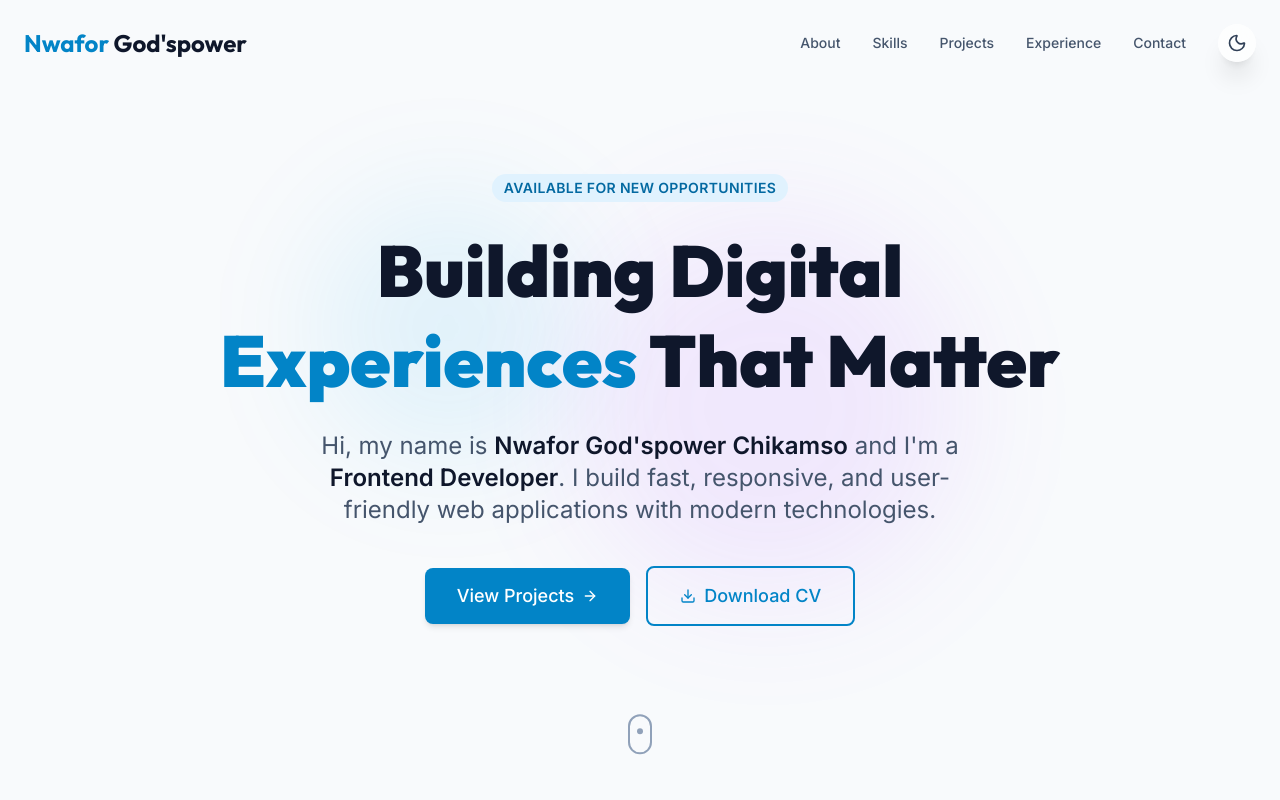
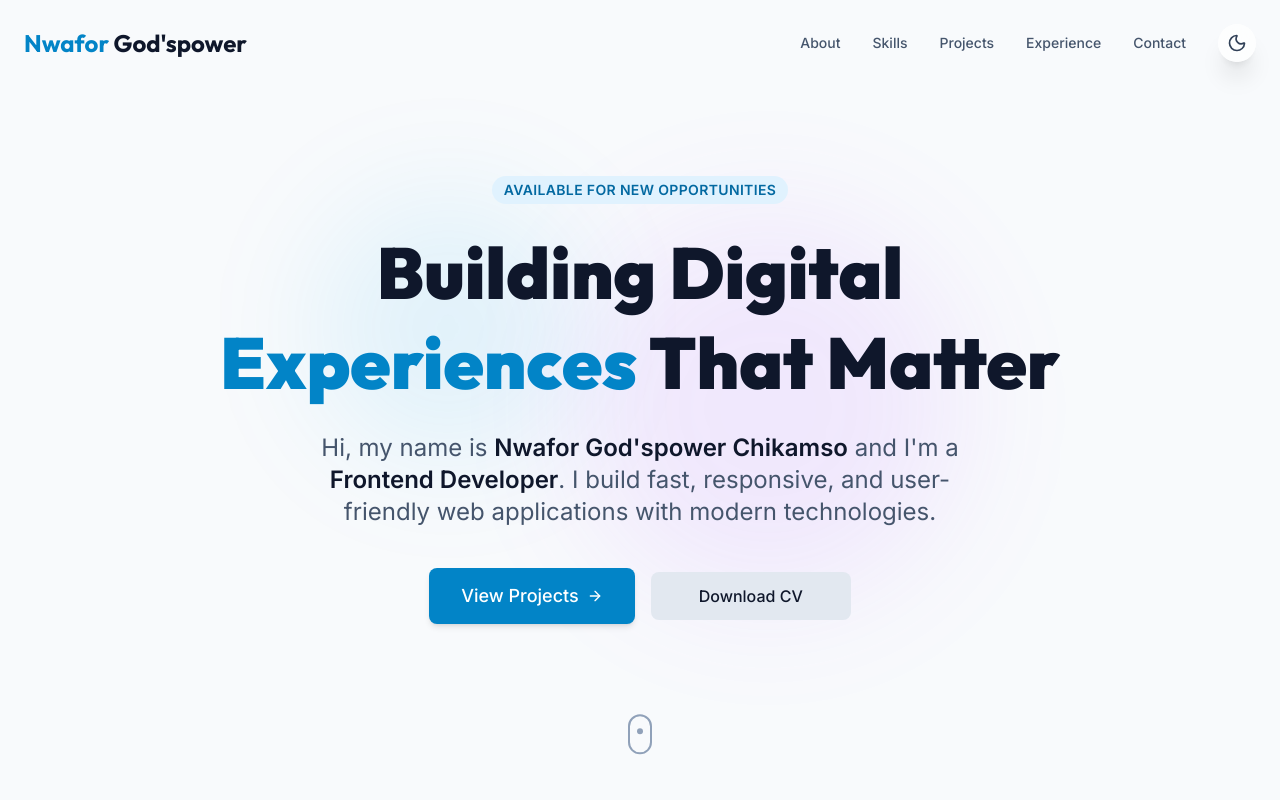
Before and after one commit to chikamso-cmd/portfolio, a React (Vite) app: page / in a window 1280 px wide. Shown: the top 800 px of the page. Built offline with nearby package versions, Linux system fonts and the light colour scheme.

Commit message:
updated the project section and the project description

```diff
--- a/src/components/sections/Hero.tsx
+++ b/src/components/sections/Hero.tsx
@@ -14,7 +14,7 @@ export const Hero = () => {
         <motion.div
           initial={{ opacity: 0, scale: 0.9 }}
           animate={{ opacity: 1, scale: 1 }}
-          transition={{ duration: 0.5 }}
+          transition={{ duration: 0.3 }}
           className="mb-6 inline-block py-1 px-3 rounded-full bg-primary-100 dark:bg-primary-900/30 text-primary-700 dark:text-primary-300 text-sm font-semibold tracking-wide uppercase"
         >
           Available for new opportunities
@@ -23,7 +23,7 @@ export const Hero = () => {
         <motion.h1
           initial={{ opacity: 0, y: 20 }}
           animate={{ opacity: 1, y: 0 }}
-          transition={{ duration: 0.5, delay: 0.1 }}
+          transition={{ duration: 0.3, delay: 0.1 }}
           className="text-5xl md:text-7xl font-display font-black mb-6 text-balance leading-tight"
         >
           Building Digital <span className="text-primary-600 dark:text-primary-400">Experiences</span> That Matter
@@ -32,7 +32,7 @@ export const Hero = () => {
         <motion.p
           initial={{ opacity: 0, y: 20 }}
           animate={{ opacity: 1, y: 0 }}
-          transition={{ duration: 0.5, delay: 0.2 }}
+          transition={{ duration: 0.3, delay: 0.2 }}
           className="text-xl md:text-2xl text-slate-600 dark:text-slate-400 mb-10 max-w-2xl mx-auto text-balance"
         >
           Hi, my name is <span className="font-semibold text-slate-900 dark:text-slate-100">Nwafor God'spower Chikamso</span> and I&apos;m a <span className="font-semibold text-slate-900 dark:text-slate-100">Frontend Developer</span>.
@@ -48,9 +48,10 @@ export const Hero = () => {
           <Button size="lg" variant="primary" rightIcon={ArrowRight} onClick={() => document.getElementById('projects')?.scrollIntoView({ behavior: 'smooth' })}>
             View Projects
           </Button>
-          <Button size="lg" variant="outline" leftIcon={Download} download href="/Nwafor_Godspower_Chikamso_CV.pdf" target="_blank">
-            Download CV
-          </Button>
+          <button >
+            <a className="bg-slate-200 text-slate-900 hover:bg-slate-300 dark:bg-slate-800 dark:text-slate-100 dark:hover:bg-slate-700 inline-flex items-center justify-center font-medium transition-all duration-200 rounded-lg focus:outline-none focus:ring-2 focus:ring-primary-500 focus:ring-offset-2 disabled:opacity-50 disabled:pointer-events-none px-12 py-3 " download href="/Nwafor_Godspower_Chikamso_CV.pdf" target="_blank"> Download CV </a>
+
+          </button>
         </motion.div>
       </div>
 
--- a/src/constants.ts
+++ b/src/constants.ts
@@ -75,7 +75,7 @@ export const PROJECTS: Project[] = [
   {
     id: '7',
     title: 'OgaLandLord',
-    description: 'Bump2Baby is a comprehensive maternal health platform designed to guide expectant mothers through their pregnancy journey with personalized tracking, expert health insights, and essential care resources',
+    description: 'OgaLandlord is a revolutionized rental market by developing an innovative platform that directly connects tenants with vetted agents, eradicating unfair overpricing and ensuring a seamless rental experience. By leveraging technology, OgaLandlord empowers tenants to find affordable housing while providing agents with a reliable channel to connect with potential renters.',
     image: '/land.JPG',
     techStack: ['React', 'TypeScript', 'Tailwind', "ReactQuery"],
     liveUrl: 'https://ogalandlord.netlify.app',
```
